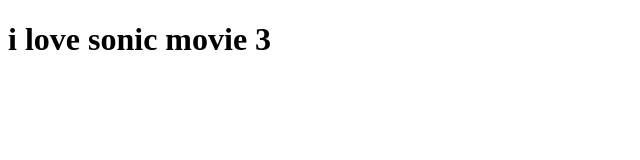
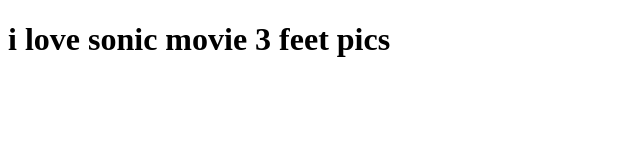
Before and after one commit to prick-pixel/prick-pixel.github.io, a plain HTML site: page index.html in a window 1280 px wide. Shown: the whole page, without its empty margins (0-640 px from the left). Drawn offline with Linux system fonts and the light colour scheme.

Commit message:
Update index.html

```diff
--- a/index.html
+++ b/index.html
@@ -1,6 +1,6 @@
 <!DOCTYPE html>
 <html>
   <body>
-    <h1>i love sonic movie 3</h1>
+    <h1>i love sonic movie 3 feet pics</h1>
   </body>
 </html>
```
